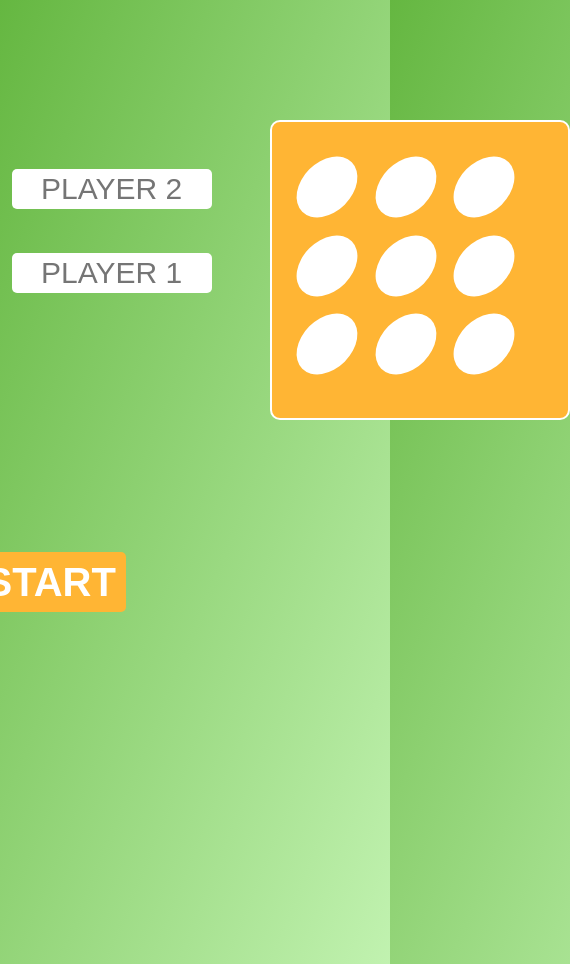
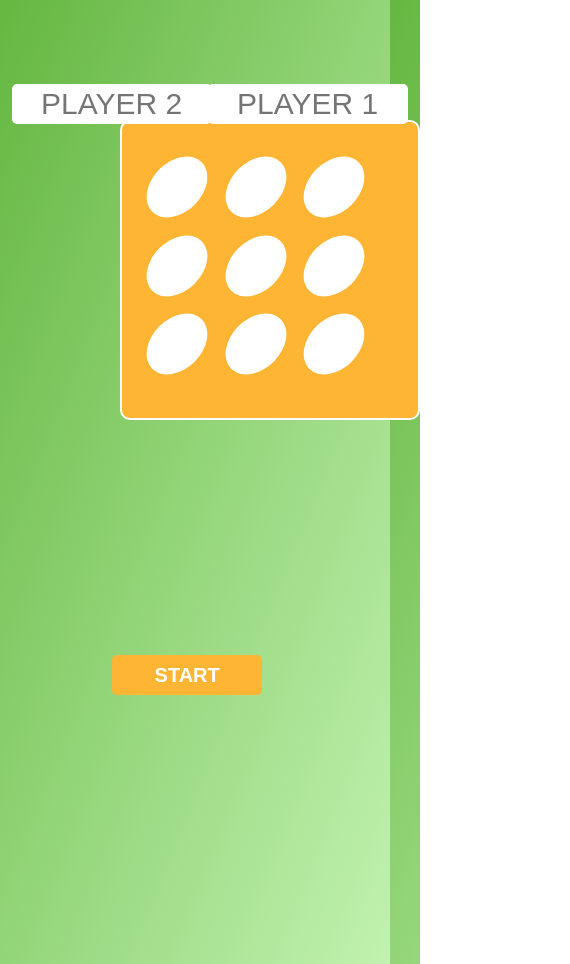
Before and after one commit to Bakerboonsa11/-Tic-Tac-Toe, a plain HTML site: page index.html in a window 390 px wide. Shown: the whole page, 570 px wide, since content can reach past the window. Drawn offline with Linux system fonts and the light colour scheme.

Commit message:
responsive

```diff
--- a/style.css
+++ b/style.css
@@ -194,4 +194,60 @@ input[type="text"]{
 
 
     }
+    .play{
+
+        position: absolute;
+        top: 80%;
+        left: 18%;
+        height: 4rem;
+        font-size: 2rem;
+
+    }
+    .uni_in{
+        margin-bottom: 9rem;
+        position: absolute;
+        left: 3% ;
+        top: 20%;
+    }
+    .uni_in2{
+
+        position: absolute;
+        left: 3% ;
+        top: 40%;
+    }
 }
+@media screen and (max-width:586px){
+    .uni_in{
+        margin-bottom: 9rem;
+        position: absolute;
+        left: 3% ;
+        top: 10%;
+
+    }
+    .uni_in2{
+
+        position: absolute;
+        left: 43% ;
+        top: 10%;
+        margin-left: 4rem;
+    }
+
+    .grid_container{
+        /* margin: 0 auto; */
+
+        margin-left: 12rem;
+        width: 30rem;
+        height: 30rem;
+        margin-top: 12rem;
+
+    }
+    .play{
+
+        position: absolute;
+        top: 80%;
+        left: 48%;
+        height: 4rem;
+        font-size: 2rem;
+
+    }
+}
```
